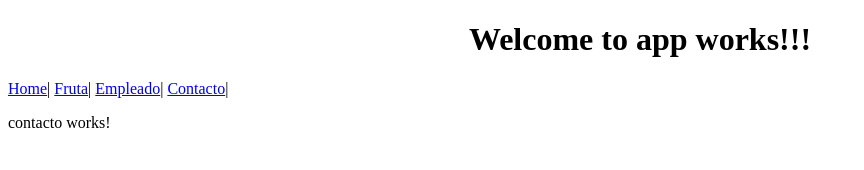
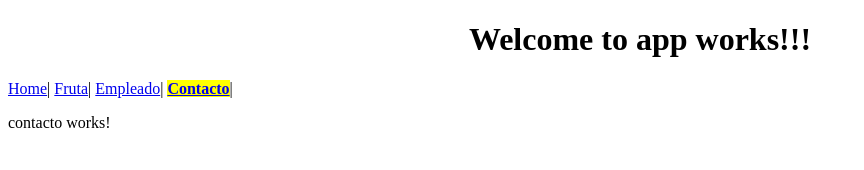
Before and after one commit to jcgato93/Curso-Angular, an Angular app: page /contacto in a window 1280 px wide. Shown: the top 170 px of the page, without its empty margins (0-864 px from the left). Built offline with nearby package versions, Linux system fonts and the light colour scheme.

Commit message:
marcar un link cuando se este en esa ruta

```diff
--- a/src/app/app.component.html
+++ b/src/app/app.component.html
@@ -6,10 +6,10 @@
 </div>
 
 <nav>
-  <a [routerLink]="['/home']">Home</a>|
-  <a [routerLink]="['/fruta']">Fruta</a>|
-  <a [routerLink]="['/empleado']">Empleado</a>|
-  <a [routerLink]="['/contacto']">Contacto</a>|
+  <a [routerLink]="['/home']" [routerLinkActive]="['activado']">Home</a>|
+  <a [routerLink]="['/fruta']" [routerLinkActive]="['activado']">Fruta</a>|
+  <a [routerLink]="['/empleado']" [routerLinkActive]="['activado']">Empleado</a>|
+  <a [routerLink]="['/contacto']" [routerLinkActive]="['activado']">Contacto</a>|
 </nav>
 
 <!-- <app-fruta></app-fruta>
--- a/src/assets/styles.css
+++ b/src/assets/styles.css
@@ -9,3 +9,9 @@
 .letraGrande{
     font-size: 40px;
 }
+
+
+.activado{
+    font-weight: bold;
+    background: yellow;
+}
```
